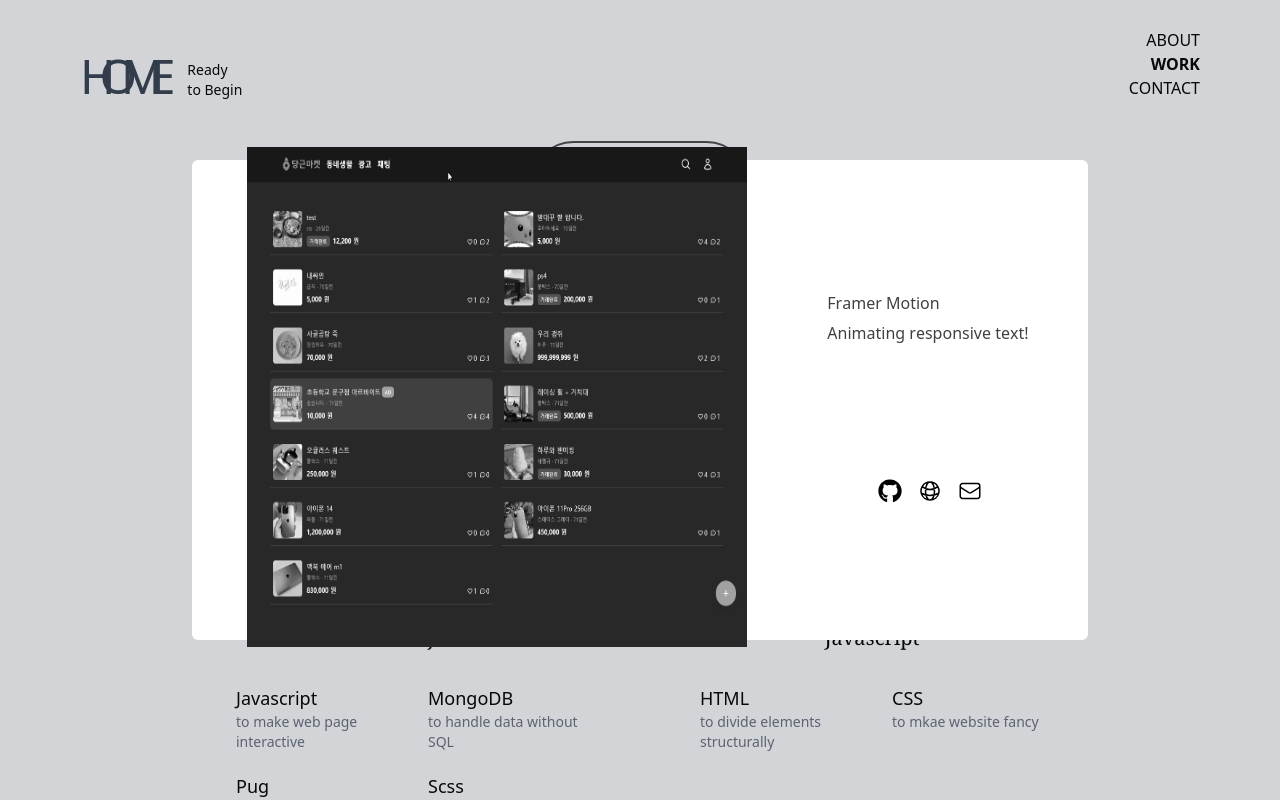
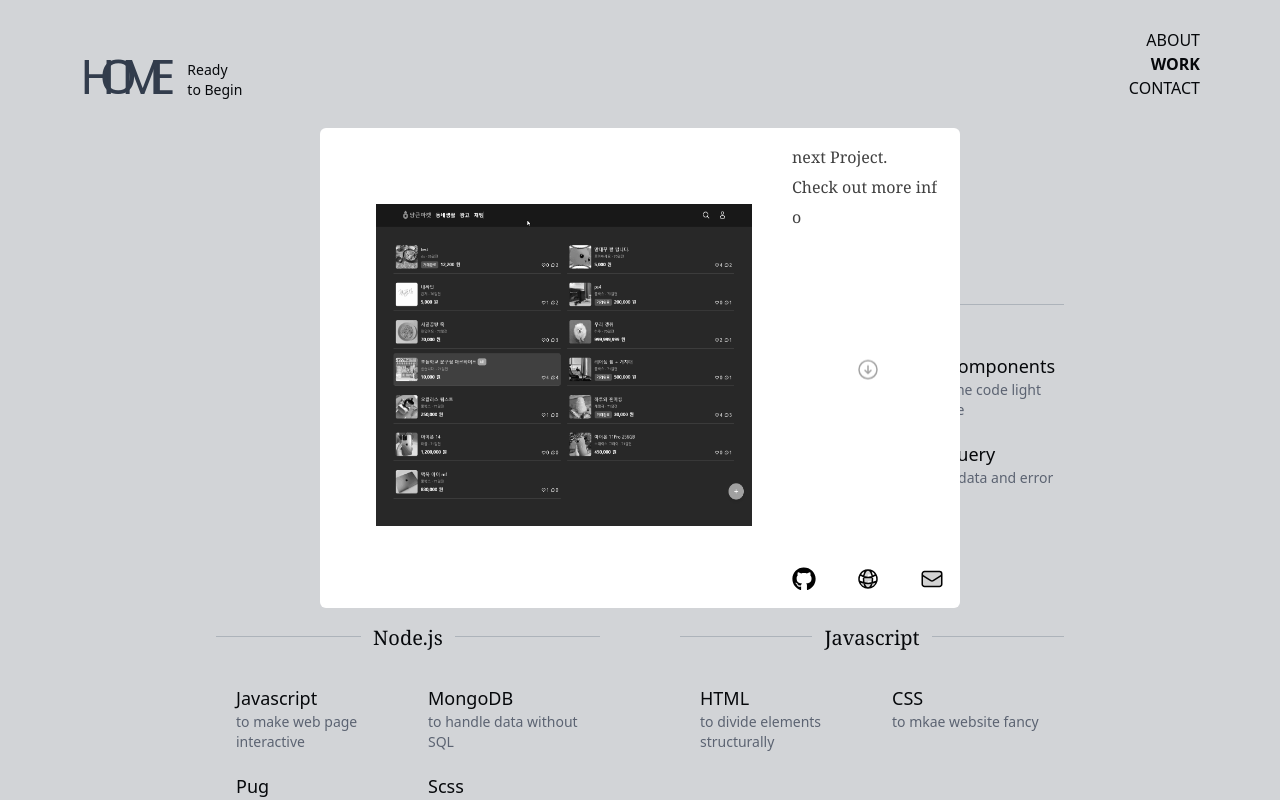
Before and after one commit to GEON1999/Profile, a Next.js app: page /work in a window 1280 px wide. Both pictures are taken after a click on the element 408 px from the left and 430 px from the top of the page. Shown: the top 800 px of the page. Built offline with nearby package versions, Linux system fonts and the light colour scheme.

Commit message:
work detail bow css + add link

```diff
--- a/components/workDetail.tsx
+++ b/components/workDetail.tsx
@@ -1,5 +1,7 @@
 import { motion, AnimatePresence, useInView } from "framer-motion";
 import Image from "next/image";
+import Link from "next/link";
+import { useState } from "react";
 import { cls } from "../libs/utils";
 import AnimatedText from "./AnimatedText";
 
@@ -19,11 +21,15 @@
 };
 
 export default function WorkDetail({ id }: any) {
+  const [toggleBtn, setToggleBtn] = useState<"git" | "web" | "mail" | null>(
+    null
+  );
+
   const placeholderText = [
-    { type: "heading1", text: "Framer Motion" },
+    { type: "heading1", text: `${id} Project.` },
     {
       type: "heading2",
-      text: "Animating responsive text!",
+      text: "Check out more info",
     },
   ];
   const textBox = {
@@ -35,6 +41,7 @@
   };
   return (
     <AnimatePresence>
+      <div className="flex justify-center">
         <motion.div
           variants={variants}
           initial={"initial"}
@@ -42,24 +49,15 @@
           layoutId={id ? String(id) : ""}
           exit={id === null ? "exit" : ""}
           transition={{ duration: 1 }}
-        className="absolute top-[20vh] left-[15vw] w-[70vw] 2xl:left-[25vw] 2xl:w-[50vw] h-[60vh] bg-white rounded-md flex justify-center items-center"
+          className="fixed top-32 w-96 md:w-[40rem] 2xl:w-[50rem] h-[60vh] bg-white rounded-md flex justify-center items-center"
         >
           <div
             className={cls(
-            "flex items-center space-x-4 xl:space-x-20 grayscale absolute flex-col lg:flex-row",
-            id ? "z-50" : ""
+              "flex items-center space-x-4 lg:space-x-10  grayscale absolute flex-col lg:flex-row px-2 md:px-4 py-2",
+              id ? "z-40" : ""
             )}
           >
-          <div className="hidden lg:block">
-            <Image
-              alt="project"
-              src={`/${id}.gif`}
-              width={500}
-              height={500}
-              className="shadow-lg "
-            />
-          </div>{" "}
-          <div className="block lg:hidden">
+            <div className=" lg:hidden">
               <Image
                 alt="project"
                 src={`/${id}.gif`}
@@ -68,6 +66,16 @@
                 className="shadow-lg "
               />
             </div>
+            <div className="hidden lg:block">
+              <Image
+                alt="project"
+                src={`/${id}.gif`}
+                width={700}
+                height={600}
+                className="shadow-lg "
+              />
+            </div>
+
             <motion.div
               className="App"
               initial="hidden"
@@ -76,13 +84,51 @@
               variants={textBox}
             >
               <div className="flex flex-col items-center">
-              <div className="container lg:mb-32">
+                <div className="container lg:mb-32  font-serif">
                   {placeholderText.map((item, index) => {
                     return <AnimatedText {...item} key={index} />;
                   })}
                 </div>
-              <div className="space-x-4">
-                <button>
+                <svg
+                  xmlns="http://www.w3.org/2000/svg"
+                  fill="none"
+                  viewBox="0 0 24 24"
+                  strokeWidth={1.5}
+                  stroke="currentColor"
+                  className="w-6 h-6 animate-bounce text-slate-400 lg:mb-40"
+                >
+                  <motion.path
+                    initial={{ pathLength: 0, fill: "none", opacity: 0 }}
+                    animate={{
+                      pathLength: 1,
+                      fill: "dfd0c6",
+                      opacity: 1,
+                    }}
+                    transition={{
+                      default: { duration: 3, ease: "easeInOut" },
+                      fill: { duration: 3, ease: [1, 0, 0.8, 1] },
+                    }}
+                    strokeLinecap="round"
+                    strokeLinejoin="round"
+                    d="M9 12.75l3 3m0 0l3-3m-3 3v-7.5M21 12a9 9 0 11-18 0 9 9 0 0118 0z"
+                  />
+                </svg>
+
+                <div className="flex z-50 mt-10 md:mt-5">
+                  <Link
+                    href={
+                      id === "Next"
+                        ? "https://github.com/GEON1999/carrot-market"
+                        : id === "React"
+                        ? "https://github.com/GEON1999/Netflix-clone"
+                        : id === "Node"
+                        ? "https://github.com/GEON1999/wetube-reloaded"
+                        : id === "Js"
+                        ? "https://github.com/GEON1999/portfolio-collection"
+                        : ""
+                    }
+                  >
+                    <a target="_blank" rel="noopener noreferrer">
                       <svg
                         xmlns="http://www.w3.org/2000/svg"
                         viewBox="0 0 496 512"
@@ -90,10 +136,64 @@
                         stroke="currentColor"
                         className="w-6 h-6"
                       >
-                    <path d="M165.9 397.4c0 2-2.3 3.6-5.2 3.6-3.3.3-5.6-1.3-5.6-3.6 0-2 2.3-3.6 5.2-3.6 3-.3 5.6 1.3 5.6 3.6zm-31.1-4.5c-.7 2 1.3 4.3 4.3 4.9 2.6 1 5.6 0 6.2-2s-1.3-4.3-4.3-5.2c-2.6-.7-5.5.3-6.2 2.3zm44.2-1.7c-2.9.7-4.9 2.6-4.6 4.9.3 2 2.9 3.3 5.9 2.6 2.9-.7 4.9-2.6 4.6-4.6-.3-1.9-3-3.2-5.9-2.9zM244.8 8C106.1 8 0 113.3 0 252c0 110.9 69.8 205.8 169.5 239.2 12.8 2.3 17.3-5.6 17.3-12.1 0-6.2-.3-40.4-.3-61.4 0 0-70 15-84.7-29.8 0 0-11.4-29.1-27.8-36.6 0 0-22.9-15.7 1.6-15.4 0 0 24.9 2 38.6 25.8 21.9 38.6 58.6 27.5 72.9 20.9 2.3-16 8.8-27.1 16-33.7-55.9-6.2-112.3-14.3-112.3-110.5 0-27.5 7.6-41.3 23.6-58.9-2.6-6.5-11.1-33.3 2.6-67.9 20.9-6.5 69 27 69 27 20-5.6 41.5-8.5 62.8-8.5s42.8 2.9 62.8 8.5c0 0 48.1-33.6 69-27 13.7 34.7 5.2 61.4 2.6 67.9 16 17.7 25.8 31.5 25.8 58.9 0 96.5-58.9 104.2-114.8 110.5 9.2 7.9 17 22.9 17 46.4 0 33.7-.3 75.4-.3 83.6 0 6.5 4.6 14.4 17.3 12.1C428.2 457.8 496 362.9 496 252 496 113.3 383.5 8 244.8 8zM97.2 352.9c-1.3 1-1 3.3.7 5.2 1.6 1.6 3.9 2.3 5.2 1 1.3-1 1-3.3-.7-5.2-1.6-1.6-3.9-2.3-5.2-1zm-10.8-8.1c-.7 1.3.3 2.9 2.3 3.9 1.6 1 3.6.7 4.3-.7.7-1.3-.3-2.9-2.3-3.9-2-.6-3.6-.3-4.3.7zm32.4 35.6c-1.6 1.3-1 4.3 1.3 6.2 2.3 2.3 5.2 2.6 6.5 1 1.3-1.3.7-4.3-1.3-6.2-2.2-2.3-5.2-2.6-6.5-1zm-11.4-14.7c-1.6 1-1.6 3.6 0 5.9 1.6 2.3 4.3 3.3 5.6 2.3 1.6-1.3 1.6-3.9 0-6.2-1.4-2.3-4-3.3-5.6-2z" />
+                        <motion.path
+                          initial={{ pathLength: 1, fill: "none", opacity: 0 }}
+                          animate={{
+                            pathLength: 0,
+                            fill: "dfd0c6",
+                            opacity: 1,
+                          }}
+                          transition={{
+                            default: { duration: 3, ease: "easeInOut" },
+                            fill: { duration: 3, ease: [1, 0, 0.8, 1] },
+                          }}
+                          d="M165.9 397.4c0 2-2.3 3.6-5.2 3.6-3.3.3-5.6-1.3-5.6-3.6 0-2 2.3-3.6 5.2-3.6 3-.3 5.6 1.3 5.6 3.6zm-31.1-4.5c-.7 2 1.3 4.3 4.3 4.9 2.6 1 5.6 0 6.2-2s-1.3-4.3-4.3-5.2c-2.6-.7-5.5.3-6.2 2.3zm44.2-1.7c-2.9.7-4.9 2.6-4.6 4.9.3 2 2.9 3.3 5.9 2.6 2.9-.7 4.9-2.6 4.6-4.6-.3-1.9-3-3.2-5.9-2.9zM244.8 8C106.1 8 0 113.3 0 252c0 110.9 69.8 205.8 169.5 239.2 12.8 2.3 17.3-5.6 17.3-12.1 0-6.2-.3-40.4-.3-61.4 0 0-70 15-84.7-29.8 0 0-11.4-29.1-27.8-36.6 0 0-22.9-15.7 1.6-15.4 0 0 24.9 2 38.6 25.8 21.9 38.6 58.6 27.5 72.9 20.9 2.3-16 8.8-27.1 16-33.7-55.9-6.2-112.3-14.3-112.3-110.5 0-27.5 7.6-41.3 23.6-58.9-2.6-6.5-11.1-33.3 2.6-67.9 20.9-6.5 69 27 69 27 20-5.6 41.5-8.5 62.8-8.5s42.8 2.9 62.8 8.5c0 0 48.1-33.6 69-27 13.7 34.7 5.2 61.4 2.6 67.9 16 17.7 25.8 31.5 25.8 58.9 0 96.5-58.9 104.2-114.8 110.5 9.2 7.9 17 22.9 17 46.4 0 33.7-.3 75.4-.3 83.6 0 6.5 4.6 14.4 17.3 12.1C428.2 457.8 496 362.9 496 252 496 113.3 383.5 8 244.8 8zM97.2 352.9c-1.3 1-1 3.3.7 5.2 1.6 1.6 3.9 2.3 5.2 1 1.3-1 1-3.3-.7-5.2-1.6-1.6-3.9-2.3-5.2-1zm-10.8-8.1c-.7 1.3.3 2.9 2.3 3.9 1.6 1 3.6.7 4.3-.7.7-1.3-.3-2.9-2.3-3.9-2-.6-3.6-.3-4.3.7zm32.4 35.6c-1.6 1.3-1 4.3 1.3 6.2 2.3 2.3 5.2 2.6 6.5 1 1.3-1.3.7-4.3-1.3-6.2-2.2-2.3-5.2-2.6-6.5-1zm-11.4-14.7c-1.6 1-1.6 3.6 0 5.9 1.6 2.3 4.3 3.3 5.6 2.3 1.6-1.3 1.6-3.9 0-6.2-1.4-2.3-4-3.3-5.6-2z"
+                        />
                       </svg>
-                </button>
-                <button>
+                    </a>
+                  </Link>
+                  <Link
+                    href={
+                      id === "Next"
+                        ? "https://carrot-market-4enoiaajg-geon1999.vercel.app/"
+                        : id === "React"
+                        ? "https://geon1999.github.io/Netflix-clone/"
+                        : id === "Node"
+                        ? "https://github.com/GEON1999/wetube-reloaded"
+                        : id === "Js"
+                        ? "https://geon1999.github.io/portfolio-collection/"
+                        : ""
+                    }
+                  >
+                    <a target="_blank" rel="noopener noreferrer">
+                      <svg
+                        xmlns="http://www.w3.org/2000/svg"
+                        fill="none"
+                        viewBox="0 0 24 24"
+                        strokeWidth={1.5}
+                        stroke="currentColor"
+                        className="w-6 h-6 mx-10"
+                      >
+                        <motion.path
+                          initial={{ pathLength: 0, fill: "none", opacity: 0 }}
+                          animate={{
+                            pathLength: 1,
+                            fill: "#dfd0c6",
+                            opacity: 1,
+                          }}
+                          transition={{
+                            default: { duration: 3, ease: "easeInOut" },
+                            fill: { duration: 3, ease: [1, 0, 0.8, 1] },
+                          }}
+                          strokeLinecap="round"
+                          strokeLinejoin="round"
+                          d="M12 21a9.004 9.004 0 008.716-6.747M12 21a9.004 9.004 0 01-8.716-6.747M12 21c2.485 0 4.5-4.03 4.5-9S14.485 3 12 3m0 18c-2.485 0-4.5-4.03-4.5-9S9.515 3 12 3m0 0a8.997 8.997 0 017.843 4.582M12 3a8.997 8.997 0 00-7.843 4.582m15.686 0A11.953 11.953 0 0112 10.5c-2.998 0-5.74-1.1-7.843-2.918m15.686 0A8.959 8.959 0 0121 12c0 .778-.099 1.533-.284 2.253m0 0A17.919 17.919 0 0112 16.5c-3.162 0-6.133-.815-8.716-2.247m0 0A9.015 9.015 0 013 12c0-1.605.42-3.113 1.157-4.418"
+                        />
+                      </svg>
+                    </a>
+                  </Link>
+                  <Link href="mailto:phgst12@gmail.com">
+                    <a target="_blank" rel="noopener noreferrer">
                       <svg
                         xmlns="http://www.w3.org/2000/svg"
                         fill="none"
@@ -102,34 +202,30 @@
                         stroke="currentColor"
                         className="w-6 h-6"
                       >
-                    <path
-                      strokeLinecap="round"
-                      strokeLinejoin="round"
-                      d="M12 21a9.004 9.004 0 008.716-6.747M12 21a9.004 9.004 0 01-8.716-6.747M12 21c2.485 0 4.5-4.03 4.5-9S14.485 3 12 3m0 18c-2.485 0-4.5-4.03-4.5-9S9.515 3 12 3m0 0a8.997 8.997 0 017.843 4.582M12 3a8.997 8.997 0 00-7.843 4.582m15.686 0A11.953 11.953 0 0112 10.5c-2.998 0-5.74-1.1-7.843-2.918m15.686 0A8.959 8.959 0 0121 12c0 .778-.099 1.533-.284 2.253m0 0A17.919 17.919 0 0112 16.5c-3.162 0-6.133-.815-8.716-2.247m0 0A9.015 9.015 0 013 12c0-1.605.42-3.113 1.157-4.418"
-                    />
-                  </svg>
-                </button>
-                <button>
-                  <svg
-                    xmlns="http://www.w3.org/2000/svg"
-                    fill="none"
-                    viewBox="0 0 24 24"
-                    strokeWidth={1.5}
-                    stroke="currentColor"
-                    className="w-6 h-6"
-                  >
-                    <path
+                        <motion.path
+                          initial={{ pathLength: 0, fill: "none", opacity: 0 }}
+                          animate={{
+                            pathLength: 1,
+                            fill: "#dfd0c6",
+                            opacity: 1,
+                          }}
+                          transition={{
+                            default: { duration: 3, ease: "easeInOut" },
+                            fill: { duration: 3, ease: [1, 0, 0.8, 1] },
+                          }}
                           strokeLinecap="round"
                           strokeLinejoin="round"
                           d="M21.75 6.75v10.5a2.25 2.25 0 01-2.25 2.25h-15a2.25 2.25 0 01-2.25-2.25V6.75m19.5 0A2.25 2.25 0 0019.5 4.5h-15a2.25 2.25 0 00-2.25 2.25m19.5 0v.243a2.25 2.25 0 01-1.07 1.916l-7.5 4.615a2.25 2.25 0 01-2.36 0L3.32 8.91a2.25 2.25 0 01-1.07-1.916V6.75"
                         />
                       </svg>
-                </button>
+                    </a>
+                  </Link>
                 </div>
               </div>
             </motion.div>
           </div>
         </motion.div>
+      </div>
     </AnimatePresence>
   );
 }
```
Also changed, not shown: tsconfig.json (+4 -9 lines). Lines whose indentation alone changed are shown as unchanged.
